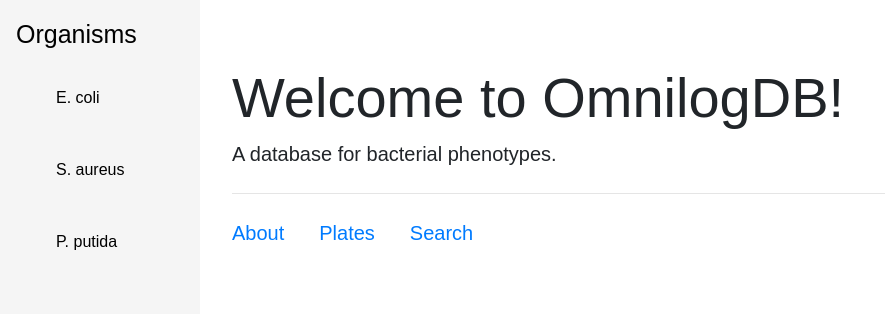
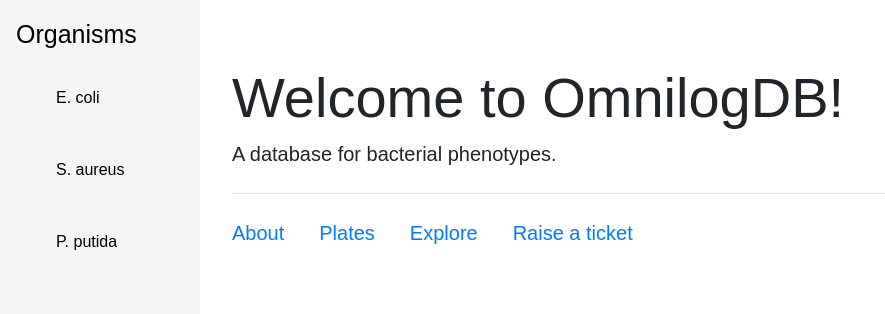
Before and after one commit to Kahuna-flipper/OmnilogDB, a Flask app: page /dashboard in a window 1280 px wide. Shown: the top 314 px of the page, without its empty margins (0-885 px from the left). Run offline with Flask 3, Linux system fonts and the light colour scheme.

Commit message:
added raise ticket option

```diff
--- a/templates/index.html
+++ b/templates/index.html
@@ -201,7 +201,8 @@ display: none !important;
         <hr class="my-4">
         <a class = "lead" href="{{url_for('about')}}" style="float:left">About</a>
         <a class = "lead" href="{{url_for('plates')}}" style="float:left;margin-left: 35px">Plates</a>
-        <a class = "lead" href="{{url_for('straindata')}}" style="float:left;margin-left: 35px">Search</a>
+        <a class = "lead" href="{{url_for('straindata')}}" style="float:left;margin-left: 35px">Explore</a>
+        <a class = "lead" href="{{url_for('straindata')}}" style="float:left;margin-left: 35px">Raise a ticket</a>
 
       </div>
 
```
